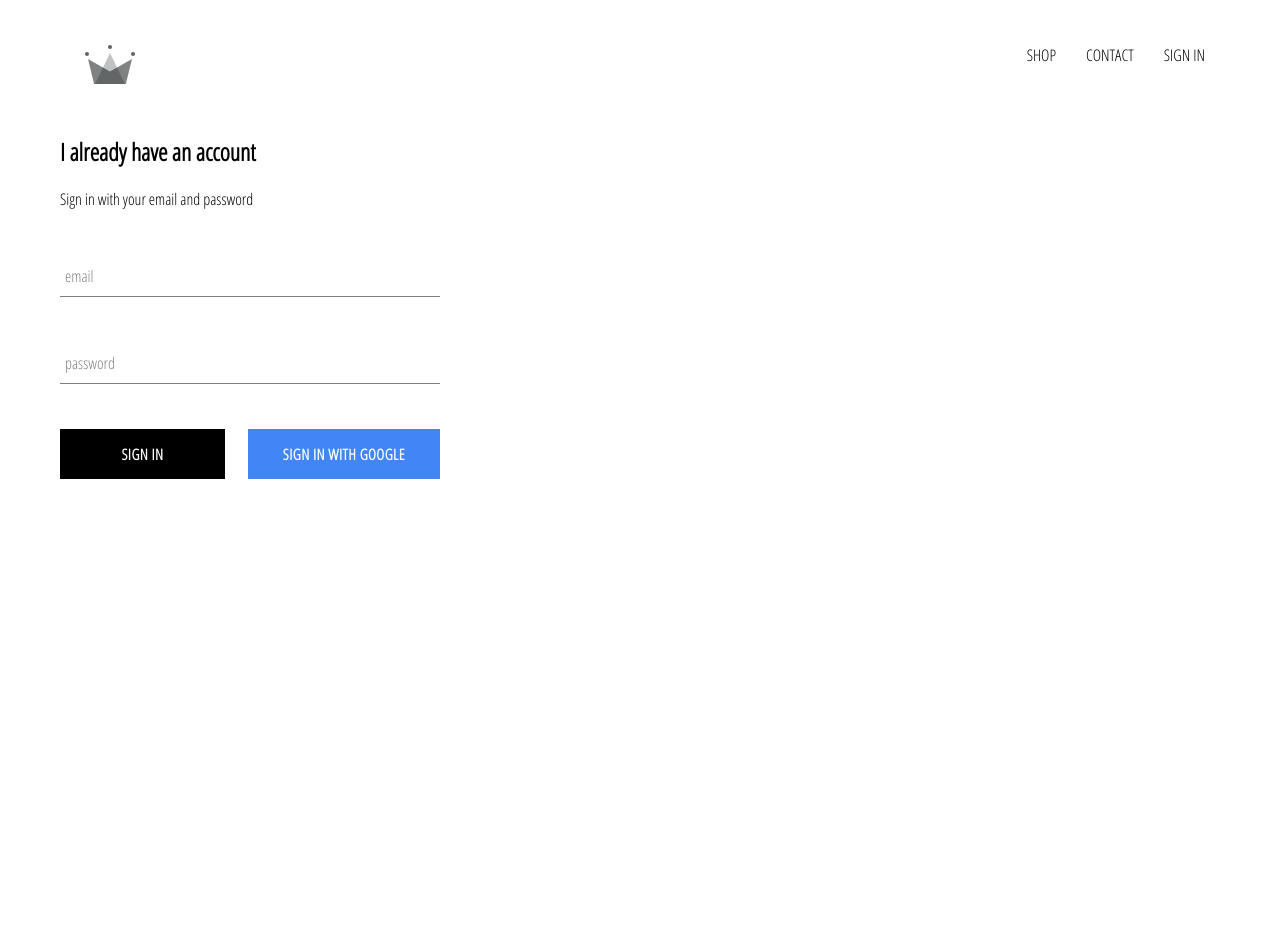
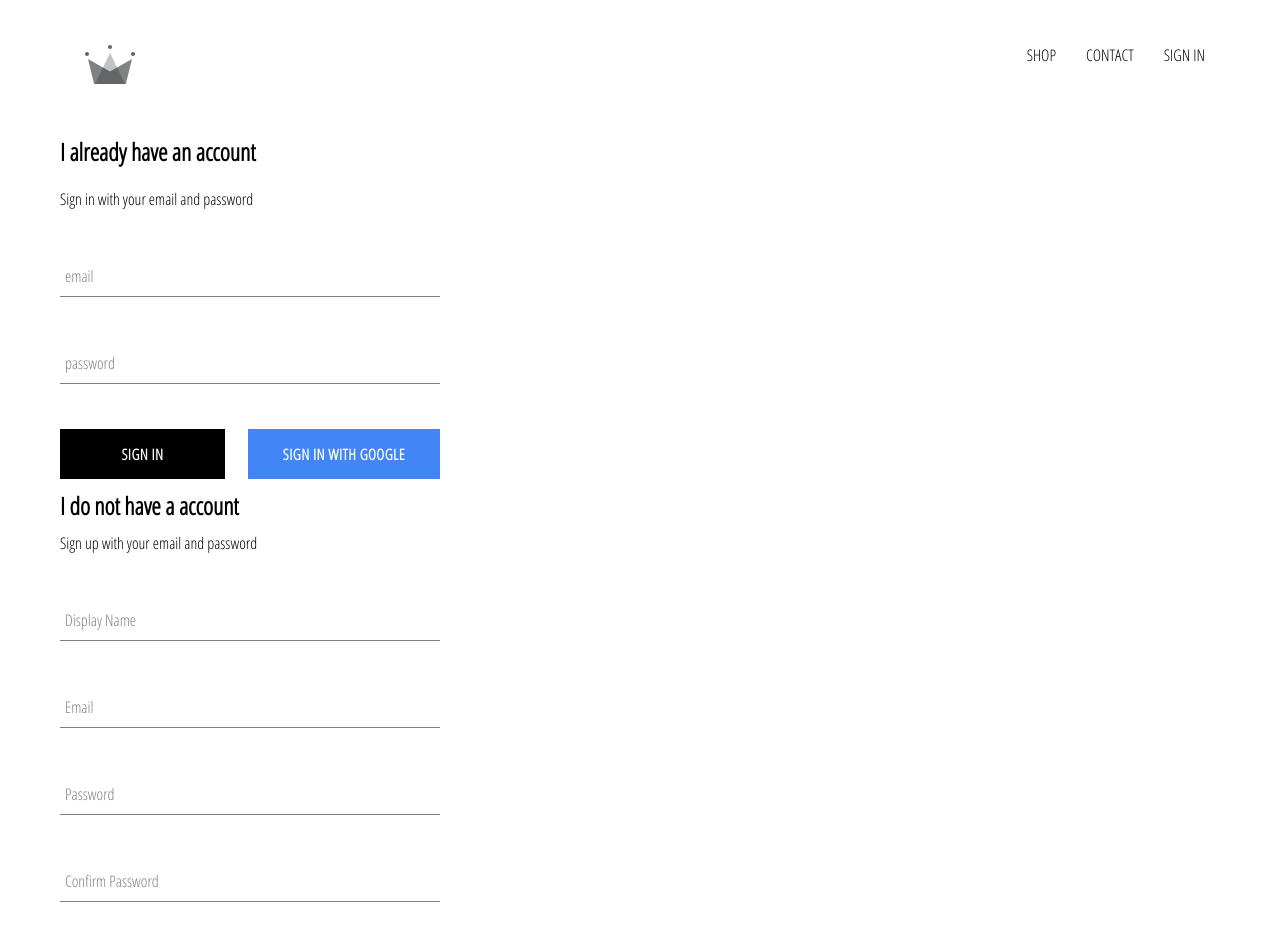
Before and after one commit to unsel/e-clothing, a React (Create React App) app: page /signin in a window 1280 px wide. Shown: the top 945 px of the page. Before the commit the page ends 800 px from the top, so only its background shows below. Built offline with nearby package versions, Linux system fonts and the light colour scheme; no server answers.

Commit message:
implemented firebase utils, included ability to store authenticated users into ouo firestore database

```diff
--- a/src/App.js
+++ b/src/App.js
@@ -6,7 +6,7 @@
 import ShopPage from './pages/shop/shop.component';
 import SignInAndSignUpPage from './pages/sign-in-up/sign-in-up.component';
 import Header from './components/header/header.component';
-import { auth } from './firebase/firebase.utils';
+import { auth,createUserProfileDocument } from './firebase/firebase.utils';
 
 const App = () => {
 
@@ -15,16 +15,32 @@
   var unsubscribeFromAuth=null;
 
   useEffect(()=> {
-    unsubscribeFromAuth= auth.onAuthStateChanged(user => {
-      setCurrentUser(user);
+    unsubscribeFromAuth= auth.onAuthStateChanged(async userAuth => {
+      if (userAuth){
+        const userRef = await createUserProfileDocument(userAuth);
 
-      console.log(user);
+        userRef.onSnapshot( snapShot => {
+           setCurrentUser({
+            id:snapShot.id,
+            ...snapShot.data()
+          })
+        })
+      } else {
+        setCurrentUser(userAuth)
+      }
+
     })
 
     return  () => {
       unsubscribeFromAuth();
     }
   },[])
+
+  useEffect(()=>{               // instead of callback after userRef.onSnapshot()
+    if(currentUser){
+      console.log('currrent user =', currentUser)
+    }
+  },[currentUser])
 
 
   return (
--- /dev/null
+++ b/src/components/sign-up/sign-up.component.jsx
@@ -0,0 +1,94 @@
+import React,{useState} from 'react';
+
+import FormInput from '../form-input/form-input.component';
+import CustomButton from '../custom-button/custom-button.component';
+
+import {auth,createUserProfileDocument} from '../../firebase/firebase.utils';
+
+import './sign-up.styles.scss';
+
+const SignUp = () => {
+
+    const [values,setValues] = useState({
+        displayName: '',
+        email:'',
+        password:'',
+        confirmPassword:''
+    })
+    const {displayName,email,password,confirmPassword} = values;
+
+    const handleSubmit = async event=> {
+        event.preventDefault();
+        const {displayName,email,password,confirmPassword} = values;
+
+        if(password !== confirmPassword){
+            alert("passwords don't match");
+            return;
+        }
+
+        try{
+            const {user} = await auth.createUserWithEmailAndPassword(email,password)
+
+            await createUserProfileDocument(user,{displayName});
+
+            setValues({
+                displayName: '',
+                email:'',
+                password:'',
+                confirmPassword:''
+            });
+        } catch (error){
+            console.error(error);
+        }
+    }
+
+    const handleChange = event =>{
+        const {name,value} = event.target;
+        setValues({...values,[name]:value})
+    }
+
+    return (
+        <div className='sign-up'>
+            <h2 className='title'>I do not have a account</h2>
+            <span>Sign up with your email and password</span>
+            <form className='sign-up-form' onSubmit={handleSubmit}>
+                <FormInput
+                  type='text'
+                  name='displayName'
+                  value={displayName}
+                  handleChange = {handleChange}
+                  label='Display Name'
+                  required
+                  />
+                <FormInput
+                  type='email'
+                  name='email'
+                  value={email}
+                  handleChange = {handleChange}
+                  label='Email'
+                  required
+                  />
+                <FormInput
+                  type='password'
+                  name='password'
+                  value={password}
+                  onChange = {handleChange}
+                  label='Password'
+                  required
+                  />
+                <FormInput
+                  type='password'
+                  name='confirmPassword'
+                  value={confirmPassword}
+                  onChange = {handleChange}
+                  label='Confirm Password'
+                  required
+                  />
+                <CustomButton type='submit'>SIGN UP</CustomButton>
+
+            </form>
+        </div>
+    )
+}
+
+export default SignUp;
--- /dev/null
+++ b/src/components/sign-up/sign-up.styles.scss
@@ -0,0 +1,9 @@
+.sign-up {
+    display: flex;
+    flex-direction: column;
+    width: 380px;
+
+    .title {
+      margin: 10px 0;
+    }
+  }
--- a/src/firebase/firebase.utils.js
+++ b/src/firebase/firebase.utils.js
@@ -14,6 +14,32 @@
     measurementId: "G-145EJJGQ2F"
   };
 
+  export const createUserProfileDocument = async (userAuth,additionalData) =>{
+    if(!userAuth) return;
+
+    const userRef = firestore.doc(`users/${userAuth.uid}`);
+
+    const snapShot = await userRef.get();
+
+    if(!snapShot.exists){
+      const {displayName,email} = userAuth;
+      const createdAt = new Date();
+
+      try {
+        await userRef.set({
+          displayName,
+          email,
+          createdAt,
+          ...additionalData
+        })
+      } catch (error) {
+        console.log('error creating user', error.message)
+      }
+    }
+    return userRef;
+  }
+
+
   firebase.initializeApp(config);
 
   export const auth=firebase.auth();
--- a/src/pages/sign-in-up/sign-in-up.component.jsx
+++ b/src/pages/sign-in-up/sign-in-up.component.jsx
@@ -1,12 +1,16 @@
 import React from 'react';
 
 import SignIn from '../../components/sign-in/sign-in.component';
+import SignUp from '../../components/sign-up/sign-up.component';
 
 import './sign-in-up.styles.scss' ;
 
 
 const SignInAndSignUpPage = () => (
-    <div className='sign-in-and-sign-up'><SignIn/></div>
+    <div className='sign-in-and-sign-up'>
+        <SignIn/>
+        <SignUp/>
+    </div>
 
 )
 
--- a/src/pages/sign-in-up/sign-in-up.styles.scss
+++ b/src/pages/sign-in-up/sign-in-up.styles.scss
@@ -0,0 +1,6 @@
+.sign-in-up{
+    width: 850px;
+    display: flex;
+    justify-content: space-between;
+    margin: 30px auto;
+}
```
